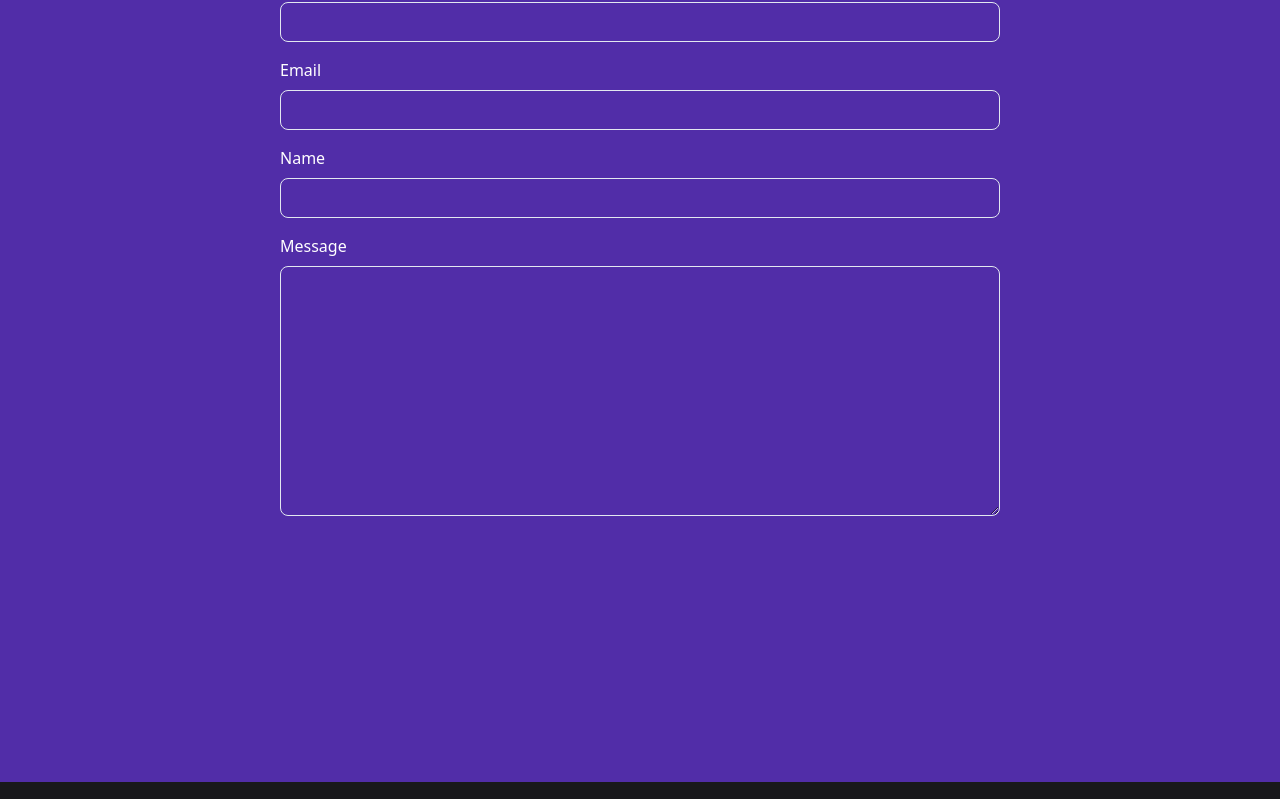
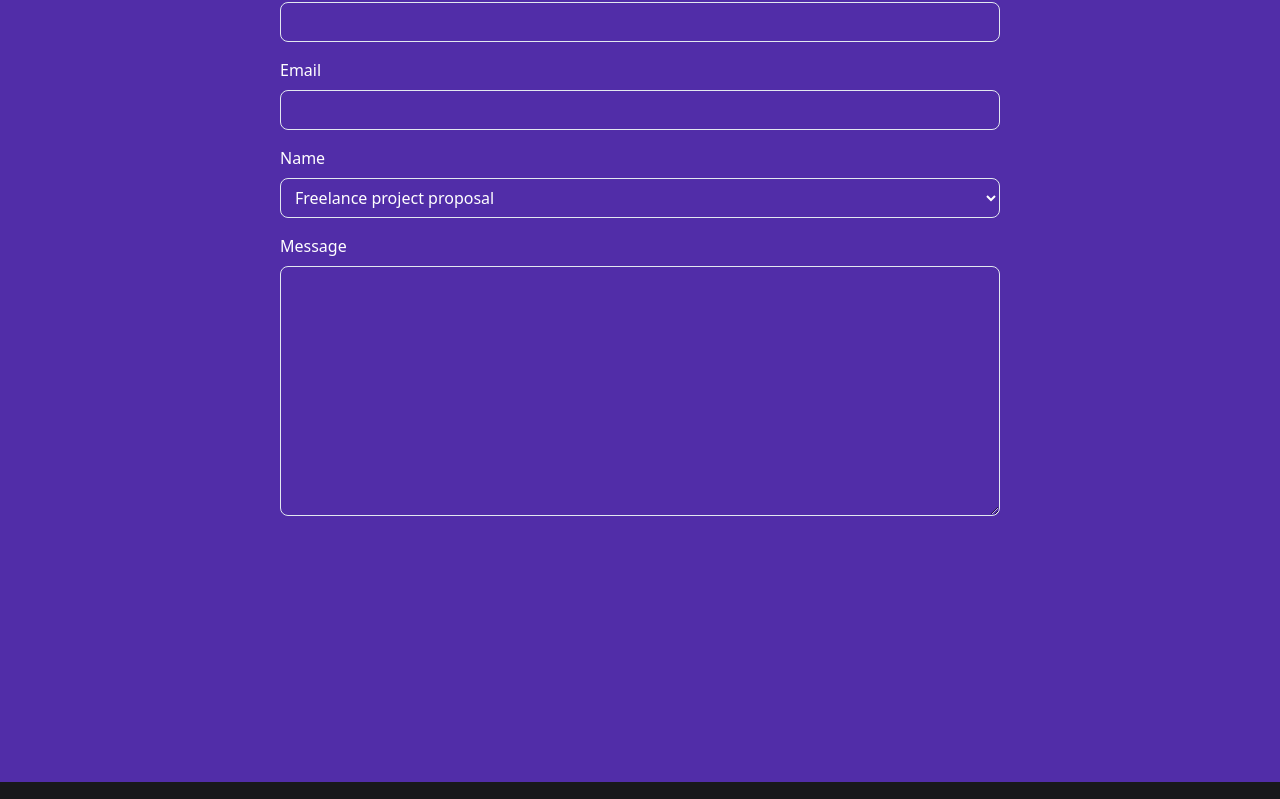
Before and after one commit to yazeedmomani/pete-portfolio, a React (Create React App) app: page / in a window 1280 px wide. Shown: the part 2356-3155 px from the top of the page. Built offline with nearby package versions, Linux system fonts and the light colour scheme.

Commit message:
finish style form inputs

```diff
--- a/src/components/ContactMeSection.js
+++ b/src/components/ContactMeSection.js
@@ -30,11 +30,14 @@ const LandingSection = (props) => {
           className={styles.label}>
           Name
         </label>
-        <input
+        <select
           type="text"
           id="type"
-          className={styles.input}
-        />
+          className={`${styles.input} ${styles.select}`}>
+          <option value="hireMe">Freelance project proposal</option>
+          <option value="openSource">Open source consultancy session</option>
+          <option value="other">Other</option>
+        </select>
         <label
           htmlFor="message"
           className={styles.label}>
@@ -50,3 +53,15 @@ const LandingSection = (props) => {
 };
 
 export default LandingSection;
+
+{
+  /* <Select
+                  id="type"
+                  name="type">
+                  <option value="hireMe">Freelance project proposal</option>
+                  <option value="openSource">
+                    Open source consultancy session
+                  </option>
+                  <option value="other">Other</option>
+                </Select> */
+}
--- a/src/components/ContactMeSection.module.css
+++ b/src/components/ContactMeSection.module.css
@@ -44,8 +44,25 @@
   height: 40px;
   border-radius: 8px;
   margin-bottom: 16px;
+  transition: all 300ms;
+  color: white;
+  padding: 0 10px;
+}
+
+.input:focus-visible {
+  border: 1px solid #3182ce;
+  outline: none;
+}
+
+.input option {
+  color: black;
+}
+
+.select {
+  cursor: pointer;
 }
 
 .textarea {
   height: 250px;
+  padding: 10px;
 }
```
